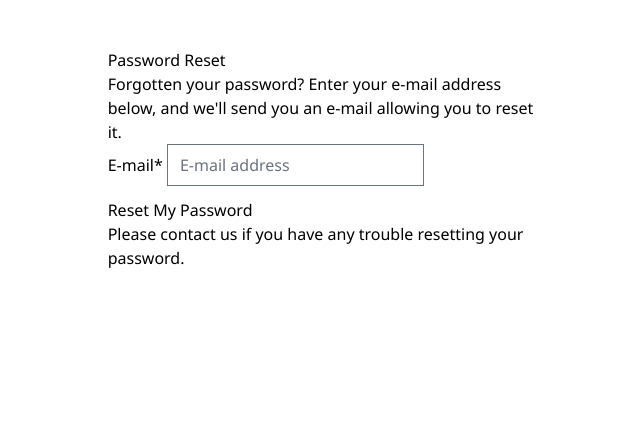
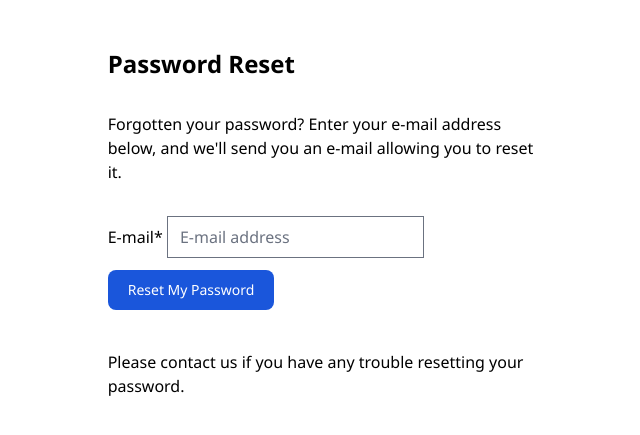
Before and after one commit to michellito/snorpheus-django, a Django app: page /accounts/password/reset/ in a window 1280 px wide. Shown: the part 68-503 px from the top of the page, without its empty margins (319-959 px from the left). Run offline with Django 3.2, Linux system fonts and the light colour scheme; style sheets or scripts are compiled from the project's sources; parts of the project's set-up code (start-up, migrations or seed data) failed here and were passed over; some libraries are stand-ins or nearby versions.

Commit message:
format password reset page

```diff
--- a/snorpheus/templates/account/password_reset.html
+++ b/snorpheus/templates/account/password_reset.html
@@ -8,18 +8,25 @@
 
 {% block inner %}
 
-    <h1>{% translate "Password Reset" %}</h1>
+    <h1 class="text-2xl font-bold mb-8">{% translate "Password Reset" %}</h1>
     {% if user.is_authenticated %}
     {% include "account/snippets/already_logged_in.html" %}
     {% endif %}
 
     <p>{% translate "Forgotten your password? Enter your e-mail address below, and we'll send you an e-mail allowing you to reset it." %}</p>
 
-    <form method="POST" action="{% url 'account_reset_password' %}" class="password_reset">
-        {% csrf_token %}
-        {{ form|crispy }}
-        <input class="btn btn-primary" type="submit" value="{% translate 'Reset My Password' %}" />
-    </form>
+    <div class="pt-8 pb-8">
+        <form method="POST" action="{% url 'account_reset_password' %}" class="password_reset">
+            {% csrf_token %}
+            {{ form|crispy }}
+            <button
+                type="submit"
+                class="text-white bg-blue-700 hover:bg-blue-800 focus:ring-4 focus:ring-blue-300 font-medium rounded-lg text-sm px-5 py-2.5 mr-2 mb-2 dark:bg-blue-600 dark:hover:bg-blue-700 focus:outline-none dark:focus:ring-blue-800"
+            >
+                {% translate 'Reset My Password' %}
+            </button>
+        </form>
+    </div>
 
     <p>{% blocktranslate %}Please contact us if you have any trouble resetting your password.{% endblocktranslate %}</p>
 {% endblock %}
```
